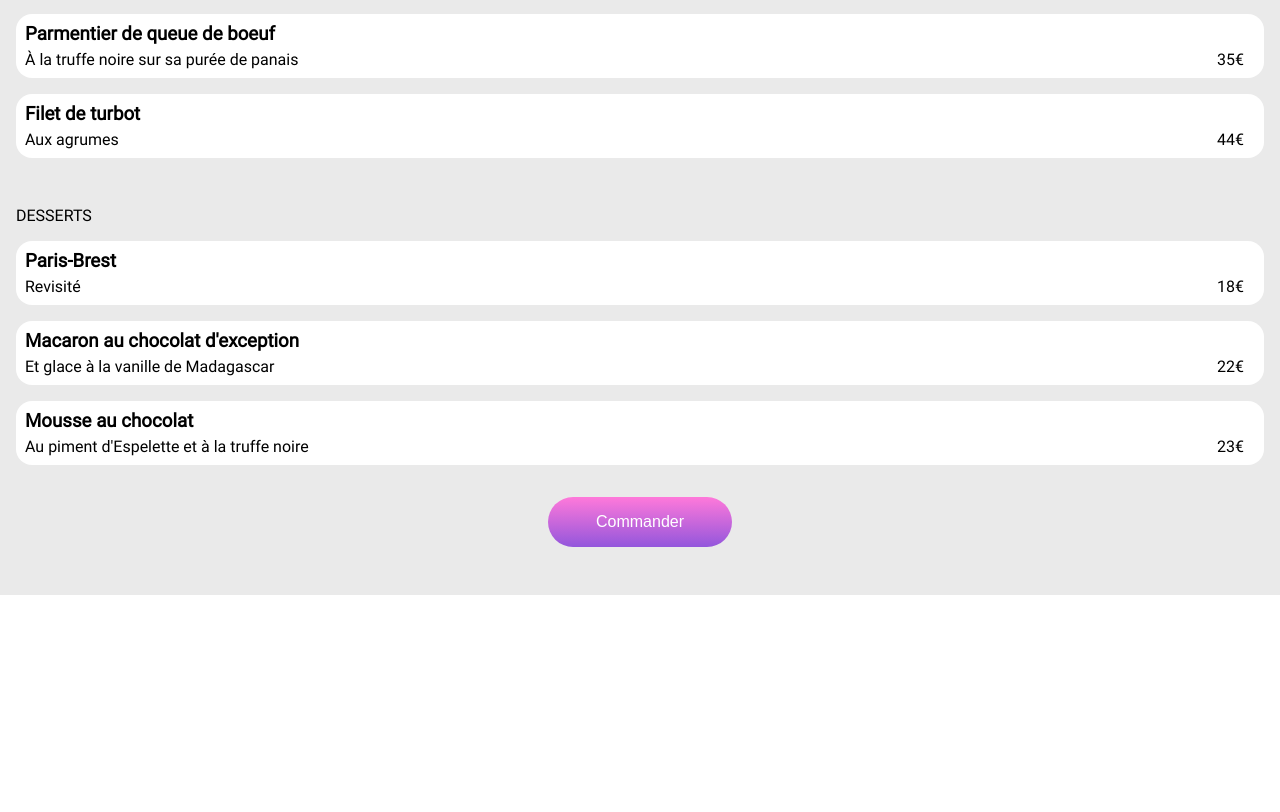
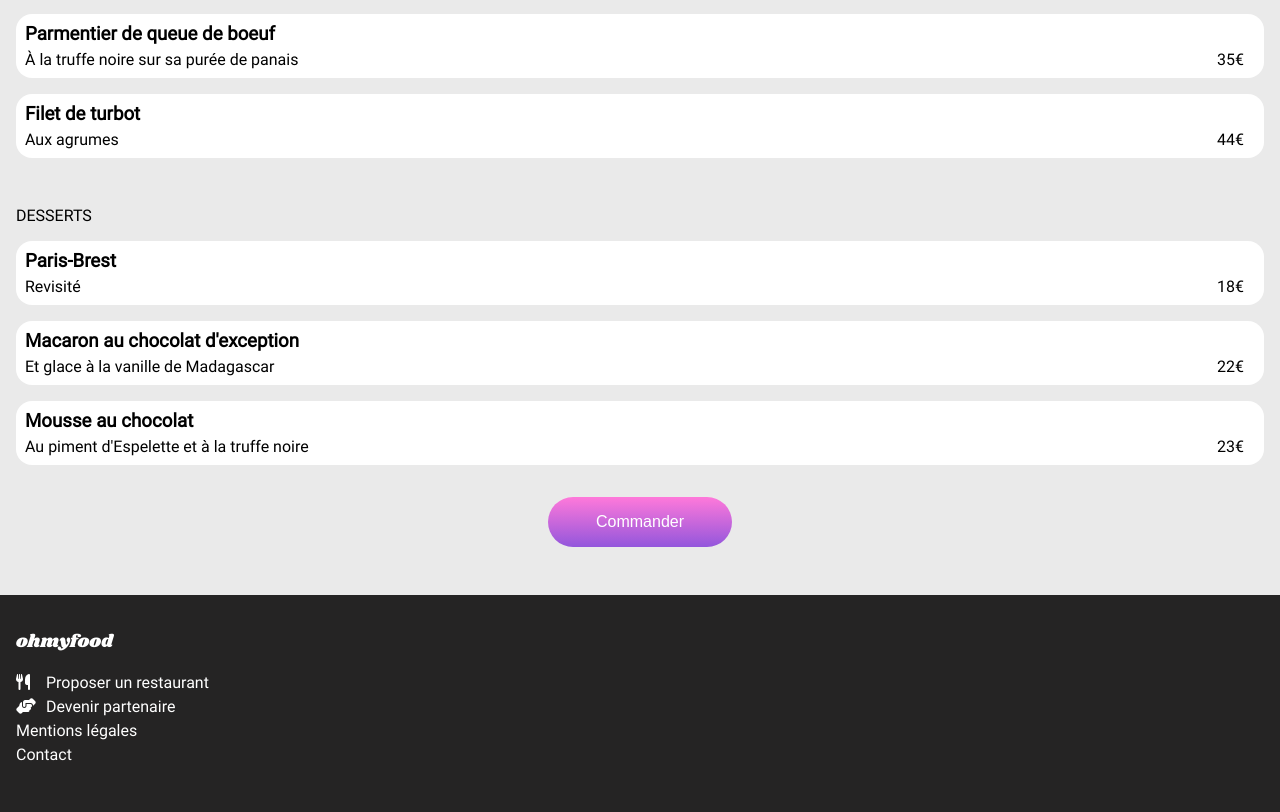
Before and after one commit to rayanadir/RayanDahmena_3_31082021, a plain HTML site: page la-palette-du-gout.html in a window 1280 px wide. Shown: the part 1471-2283 px from the top of the page. Before the commit the page ends 2066 px from the top, so only its background shows below. Drawn offline with Linux system fonts and the light colour scheme.

Commit message:
copier coller footer index dans page menu

```diff
--- a/la-palette-du-gout.css
+++ b/la-palette-du-gout.css
@@ -132,3 +132,48 @@ img {
     color: white;
     font-size: medium;
 }
+
+footer {
+    background-color: rgb(37, 36, 36);
+    padding: 1rem 1rem 3rem 1rem;
+    color: white;
+    font-family: "Roboto";
+}
+
+.icone_footer {
+    color: white;
+    width: 20px;
+}
+
+.logo_footer {
+    font-family: "Shrikhand";
+    font-size: 18px;
+}
+
+.proposer_restaurant {
+    display: flex;
+    align-items: center;
+    height: 19px;
+    margin-top: 5px;
+}
+
+.devenir_partenaire {
+    display: flex;
+    align-items: center;
+    height: 19px;
+    margin-top: 5px;
+}
+
+.titre_footer_icone {
+    margin-left: 10px;
+}
+
+.mentions_contact {
+    margin-top: 5px;
+    margin-bottom: 0px;
+}
+
+.underline:hover {
+    text-decoration: underline;
+    cursor: pointer;
+}
--- a/la-palette-du-gout.html
+++ b/la-palette-du-gout.html
@@ -179,7 +179,25 @@
         <button class="commander">
             Commander
         </button>
+
     </section>
+
+    <footer>
+        <p class="logo_footer">
+            ohmyfood
+        </p>
+        <div class="proposer_restaurant">
+            <i class="fas fa-utensils icone_footer"></i>
+            <p class="titre_footer_icone underline">Proposer un restaurant</p>
+        </div>
+        <div class="devenir_partenaire">
+            <i class="fas fa-hands-helping icone_footer"></i>
+            <p class="titre_footer_icone underline">Devenir partenaire</p>
+        </div>
+        <p class="mentions_contact underline">Mentions légales</p>
+        <p class="mentions_contact underline">Contact</p>
+    </footer>
+
 </body>
 
 </html>
--- a/styles.css
+++ b/styles.css
@@ -197,7 +197,7 @@ a {
 
 footer {
     background-color: rgb(37, 36, 36);
-    padding: 1rem;
+    padding: 1rem 1rem 3rem 1rem;
     color: white;
     font-family: "Roboto";
 }
```
